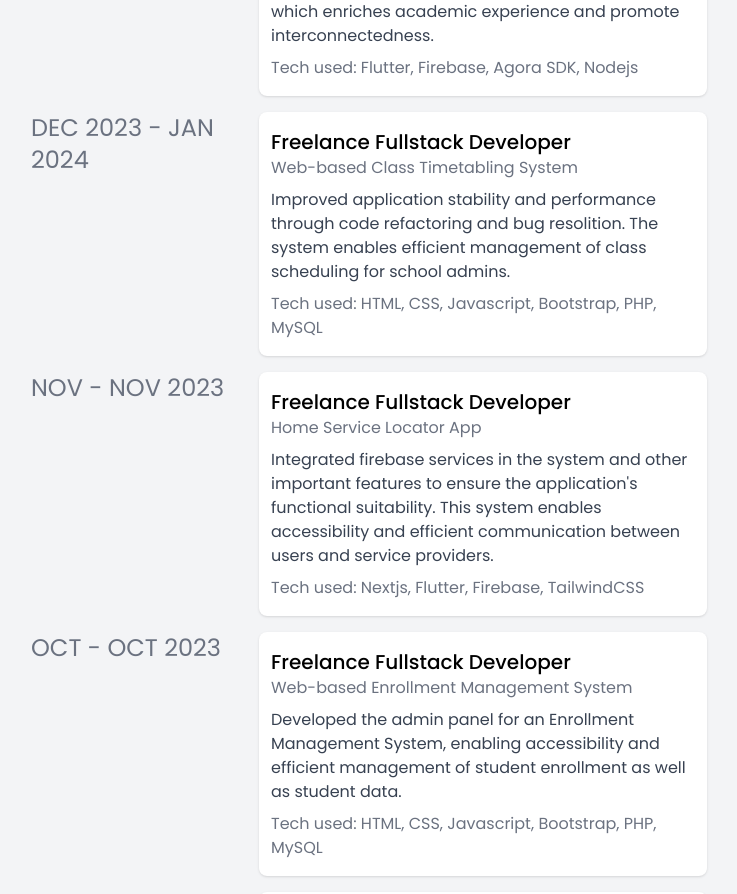
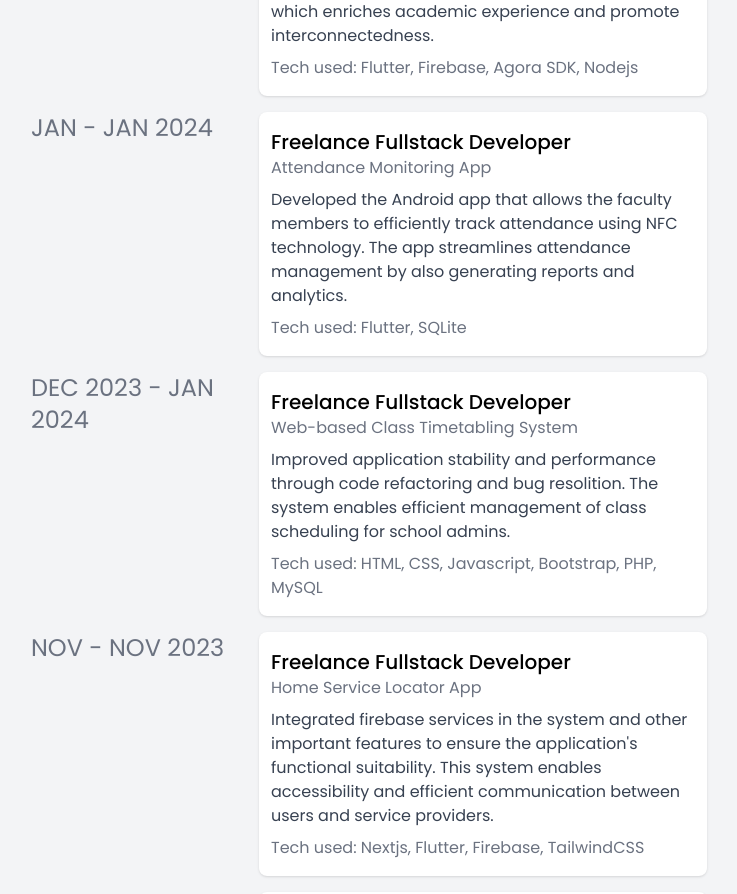
Before and after one commit to JonathanMoralde/portfolio-app, a Next.js app: page /experience in a window 1280 px wide. Shown: the part 908-1802 px from the top of the page, without its empty margins (271-1008 px from the left). Built offline with nearby package versions, Linux system fonts and the light colour scheme; no server answers; the database is empty.

Commit message:
modified experience

```diff
--- a/src/app/experience/page.tsx
+++ b/src/app/experience/page.tsx
@@ -39,6 +39,14 @@ const Experience = () => {
       description:
         "Developed the Android app that lets students connect with each other. Fostering collaboration, engagement, and mutual growth among students which enriches academic experience and promote interconnectedness.",
       tech: "Flutter, Firebase, Agora SDK, Nodejs",
+    },
+    {
+      position: "Freelance Fullstack Developer",
+      company: "Attendance Monitoring App",
+      date: "Jan - Jan 2024",
+      description:
+        "Developed the Android app that allows the faculty members to efficiently track attendance using NFC technology. The app streamlines attendance management by also generating reports and analytics.",
+      tech: "Flutter, SQLite",
     },
     {
       position: "Freelance Fullstack Developer",
```
